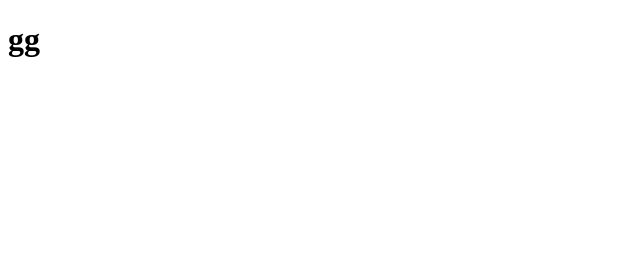
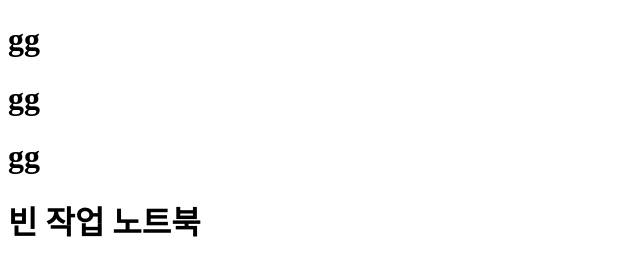
Before and after one commit to ybm0934/htmlstudy, a plain HTML site: page Exam01/bin.html in a window 1280 px wide. Shown: the whole page, without its empty margins (0-640 px from the left). Drawn offline with Linux system fonts and the light colour scheme.

Commit message:
빈 작업 노트북

```diff
--- a/Exam01/bin.html
+++ b/Exam01/bin.html
@@ -6,5 +6,8 @@
 </head>
 <body>
     <h1>gg</h1>
+    <h1>gg</h1>
+    <h1>gg</h1>
+    <h1>빈 작업 노트북</h1>
 </body>
 </html>
```
